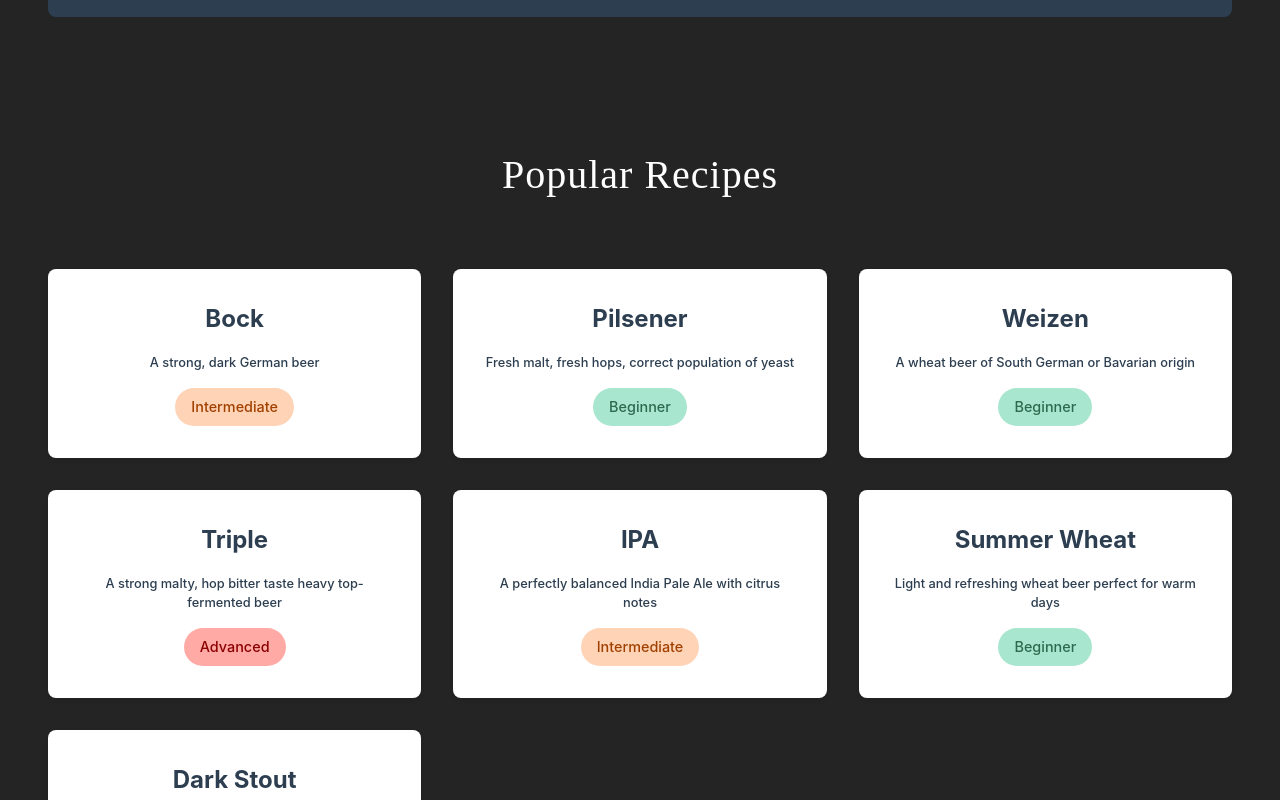
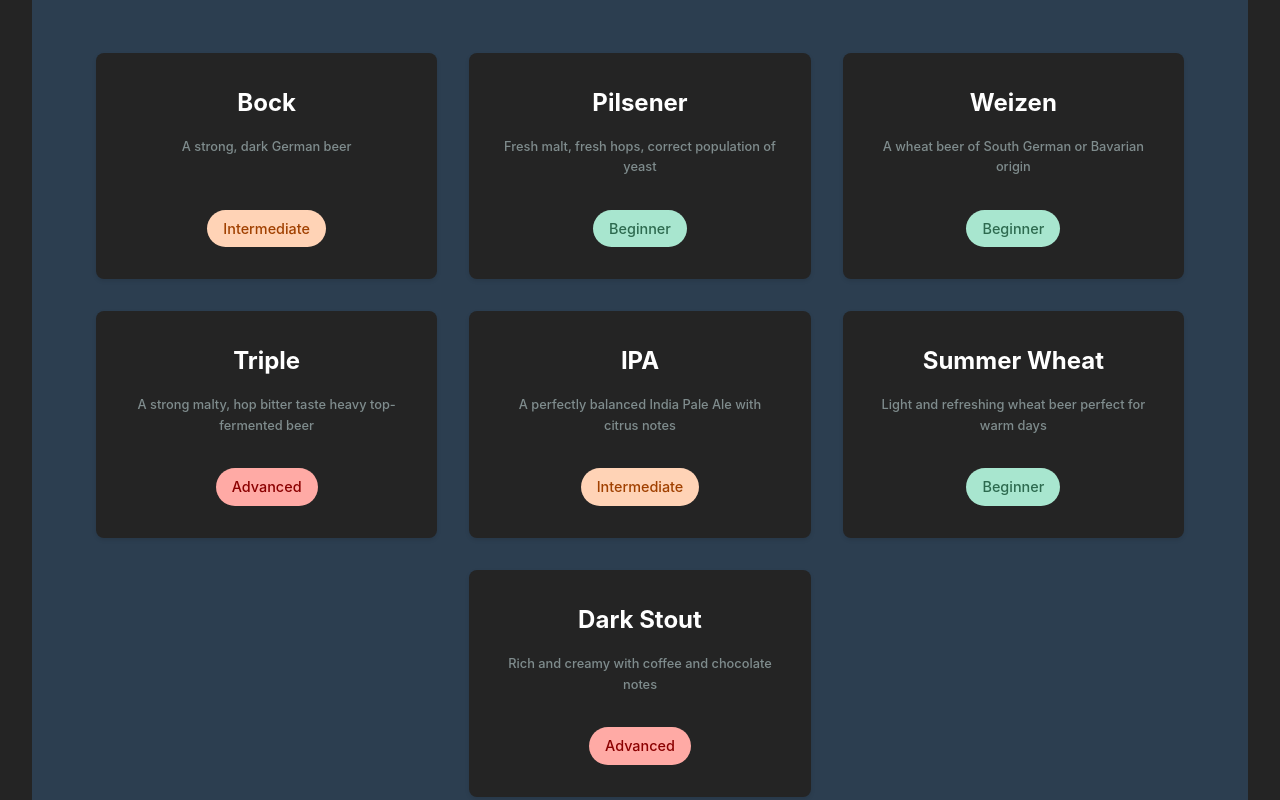
Before and after one commit to PeterKock/brewhub-frontend, a React (Vite) app: page / in a window 1280 px wide. Shown: the part 680-1480 px from the top of the page. Built offline with nearby package versions, Linux system fonts and the light colour scheme; a web font is replaced by a local one.

Commit message:
styling fixes

```diff
--- a/src/components/guides/GuideList.jsx
+++ b/src/components/guides/GuideList.jsx
@@ -21,7 +21,7 @@ const GuideList = ({ guides, onSearch, onFilter, onSelectGuide }) => {
                     No guides found matching your criteria
                 </div>
             ) : (
-                <div className="base-grid">
+                <div className="card-grid">
                     {guides.map((guide) => (
                         <GuideCard
                             key={guide.id}
--- a/src/components/recipes/RecipeList.jsx
+++ b/src/components/recipes/RecipeList.jsx
@@ -39,7 +39,7 @@ const RecipeList = ({ recipes, onSearch, onFilter, onSelectRecipe }) => {
                     No recipes found matching your criteria
                 </div>
             ) : (
-                <div className="recipe-grid">
+                <div className="card-grid">
                     {recipes.map((recipe) => (
                         <RecipeCard
                             key={recipe.id}
--- a/src/components/shared/cards.jsx
+++ b/src/components/shared/cards.jsx
@@ -51,7 +51,7 @@ RecipeCard.propTypes = {
 // Grid Container Component
 export const CardGrid = ({ children }) => {
     return (
-        <div className="base-grid">
+        <div className="card-grid">
             {children}
         </div>
     );
--- a/src/pages/public/aboutuspage.jsx
+++ b/src/pages/public/aboutuspage.jsx
@@ -4,7 +4,7 @@ const AboutUsPage = () => {
             <section className="main-section">
                 <h2 className="section-title">About BrewHub</h2>
 
-                <div className="base-grid">
+                <div className="card-grid">
                     <div className="base-card">
                         <h3>Our Mission</h3>
                         <p>At BrewHub, we&apos;re passionate about bringing the art and science of craft brewing to enthusiasts of all levels. We believe that great beer is more than just a beverage—it&apos;s a journey of discovery, creativity, and community.</p>
--- a/src/pages/public/homepage.jsx
+++ b/src/pages/public/homepage.jsx
@@ -68,7 +68,7 @@ const HomePage = () => {
     return (
         <main className="main-content home-content">
             <section className="home-section feature-section">
-                <h1 className="section-title">Start Brewing</h1>
+                {/*<h1 className="section-title">Start Brewing</h1>*/}
                 <div className="features-grid">
                     {features.map((feature, index) => (
                         <div key={index} className="feature-card-wrapper">
@@ -88,15 +88,15 @@ const HomePage = () => {
                 </div>
             </section>
 
-            <section className="home-section recipes-section">
-                <h2 className="section-title">Popular Recipes</h2>
+            <section className="home-section recipes-section feature-section">
+                {/*<h2 className="section-title">Popular Recipes</h2>*/}
                 <div className="recipes-grid">
                     {recipes.map((recipe, index) => (
                         <Link
                             key={index}
                             to={`/user/recipes`}
                             className="recipe-card-wrapper"
-                            state={{ searchTerm: recipe.title }}
+                            state={{selectedRecipeId: recipe.title}}
                             aria-label={`View recipe for ${recipe.title}`}
                         >
                             <RecipeCard {...recipe} />
--- a/src/pages/user/recipes.jsx
+++ b/src/pages/user/recipes.jsx
@@ -1,9 +1,11 @@
 import { useState, useEffect, useRef } from 'react';
+import { useLocation } from 'react-router-dom';
 import RecipeList from '../../components/recipes/RecipeList';
 import { RecipeDetailCard } from '../../components/recipes/index.js';
 import { recipeData } from '../../components/recipes/index.js';
 
 const UserRecipes = () => {
+    const location = useLocation();
     const [selectedRecipe, setSelectedRecipe] = useState(null);
     const [filters, setFilters] = useState({
         difficulty: 'all',
@@ -13,11 +15,23 @@ const UserRecipes = () => {
     const recipeDetailRef = useRef(null);
 
     useEffect(() => {
+        // Check for selected recipe from homepage
+        if (location.state?.selectedRecipeId) {
+            const recipe = recipeData.find(r => r.title === location.state.selectedRecipeId);
+            if (recipe) {
+                setSelectedRecipe(recipe);
+            }
+        }
+    }, [location.state]);
+
+    useEffect(() => {
         const handleClickOutside = (event) => {
             if (recipeDetailRef.current && !recipeDetailRef.current.contains(event.target)) {
                 setSelectedRecipe(null);
             }
         };
+
+
 
         if (selectedRecipe) {
             document.addEventListener('mousedown', handleClickOutside);
--- a/src/styles/styles.css
+++ b/src/styles/styles.css
@@ -11,7 +11,6 @@
     2. Typography
     3. Layout
         3.1 App Structure
-        3.2 Grid System
     4. Components
         4.1 Button
         4.2 Forms
@@ -33,6 +32,7 @@
         7.4 Recipes Page
         7.5 User Dashboard
         7.6 Home Page
+        7.7 Shared
     8. Footer
         8.1 Footer Layout
         8.2 Footer Sections
@@ -129,30 +129,6 @@ a:hover {
   min-height: 100vh;
 }
 
-/* --------------- 3.2 Grid System ------------------- */
-.base-grid {
-  display: grid;
-  grid-template-columns: repeat(3, minmax(0, 1fr));
-  gap: var(--spacing-lg);
-  max-width: var(--max-width-value);
-  margin: 0 auto;
-  padding: 0 var(--spacing-lg);
-}
-
-.base-grid:not(:has(*:nth-child(7))) > *:last-child:nth-child(3n - 2) {
-  grid-column: 2;
-}
-
-.base-grid:not(:has(*:nth-child(7))) > *:last-child:nth-child(3n - 1) {
-  grid-column: 1 / 3;
-  margin-right: calc(-1 * (100% + var(--spacing-lg)) / 3);
-  margin-left: calc((100% + var(--spacing-lg)) / 6);
-}
-
-.base-grid::after {
-  display: none;
-}
-
 /* ------------------------------- 4. Components ----------------------------------- */
 /* --------------- 4.1 Buttons ------------------- */
 .feature-button {
@@ -227,6 +203,7 @@ a:hover {
   display: flex;
   flex-direction: column;
   height: 100%;
+  cursor: pointer;
 }
 
 .base-card:hover {
@@ -335,6 +312,7 @@ a:hover {
   align-items: center;
   position: relative;
   height: 80px;
+  padding: 0 var(--spacing-xl); /* Match the feature-section padding */
 }
 
 /* --------------- 5.2 Logo ------------------- */
@@ -371,6 +349,13 @@ a:hover {
   margin: 0;
   font-size: var(--h1-font-size);
   font-family: 'Berkshire Swash', cursive;
+
+}
+
+.brand-name:hover {
+  opacity: 0.8;
+  transition: transform var(--transition-default-value);
+  transform: translate(-50%, -50%) scale(1.15);
 }
 
 /* --------------- 5.4 Navigation ------------------- */
@@ -692,15 +677,6 @@ a:hover {
   gap: var(--spacing-lg);
 }
 
-.recipe-grid {
-  display: grid;
-  grid-template-columns: repeat(3, 1fr);
-  gap: var(--spacing-lg);
-  max-width: var(--max-width-value);
-  margin: 0 auto;
-  padding: 0 var(--spacing-lg);
-}
-
 .recipe-card-container {
   cursor: pointer;
   transition: transform var(--transition-default-value);
@@ -779,6 +755,7 @@ a:hover {
   color: var(--primary-text-color);
   cursor: pointer;
 }
+
 
 /* --------------- 7.5 User Dashboard ------------------- */
   /* Dashboard Layout */
@@ -864,12 +841,13 @@ a:hover {
   background-color: var(--accent-color);
 }
 
+.guides-action {
+  background-color: var(--accent-color);
+  /*background-color: #9b59b6;*/
+}
+
 .orders-action {
   background-color: #2ecc71;
-}
-
-.guides-action {
-  background-color: #9b59b6;
 }
 
 .favorites-action {
@@ -974,14 +952,6 @@ a:hover {
 }
 
 /* --------------- 7.6 Home Page ------------------- */
-.home-content {
-  padding: var(--spacing-lg);
-}
-
-.home-section {
-  margin-bottom: var(--spacing-xxl);
-}
-
 .feature-section {
   background-color: var(--secondary-bg-color);
   padding: var(--spacing-xl);
@@ -993,7 +963,6 @@ a:hover {
   display: grid;
   grid-template-columns: repeat(3, 1fr);
   gap: var(--spacing-lg);
-  margin-top: var(--spacing-xl);
 }
 
 .feature-card-wrapper {
@@ -1063,12 +1032,49 @@ a:hover {
   display: grid;
   grid-template-columns: repeat(3, 1fr);
   gap: var(--spacing-lg);
-  margin-top: var(--spacing-xl);
+}
+
+.recipes-grid > *:last-child:nth-child(3n - 2) {
+  grid-column: 2;
 }
 
 .recipe-card-wrapper {
   height: 100%;
   text-decoration: none;
+}
+
+.recipe-card-wrapper .base-card {
+  background-color: var(--primary-bg-color);
+  height: 100%;
+  display: flex;
+  flex-direction: column;
+}
+
+.recipe-card-wrapper .base-card h3 {
+  color: var(--primary-text-color);
+}
+
+.recipe-card-wrapper .base-card p {
+  color: var(--secondary-text-color);
+  margin-bottom: var(--spacing-lg);
+  flex-grow: 1;
+  text-align: center;
+  line-height: 1.6;
+}
+
+/* --------------- 7.7 Shared ------------------- */
+.card-grid {
+  display: grid;
+  grid-template-columns: repeat(3, 1fr);
+  gap: var(--spacing-lg);
+  max-width: var(--max-width-value);
+  margin: 0 auto;
+  padding: 0 var(--spacing-lg);
+}
+
+.card-grid:has(> :first-child:last-child) {
+  display: flex;
+  justify-content: center;
 }
 
 /* ------------------------------- 8. Footer -------------------------------- */
```
Also changed, not shown: src/styles/responsive.css (+44 -52 lines).
